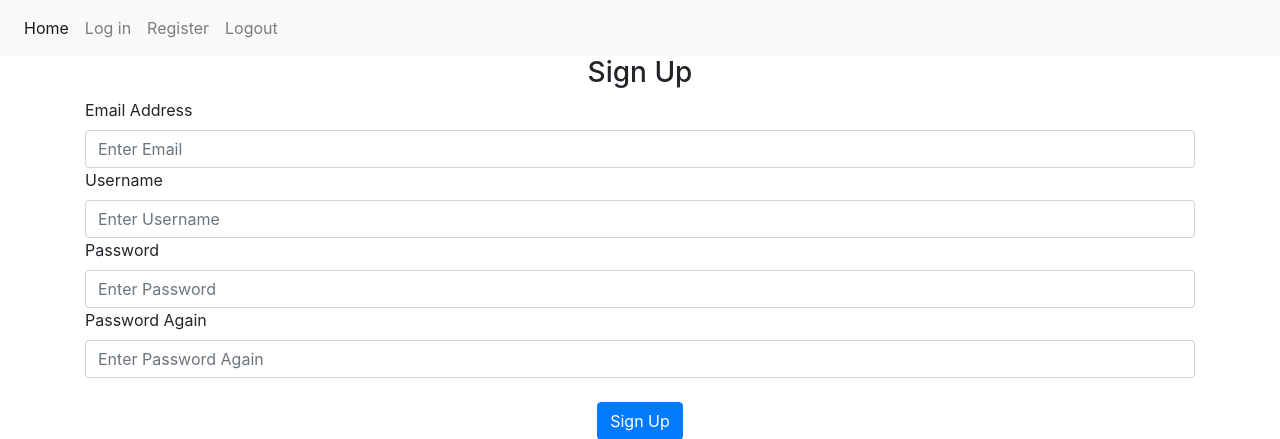
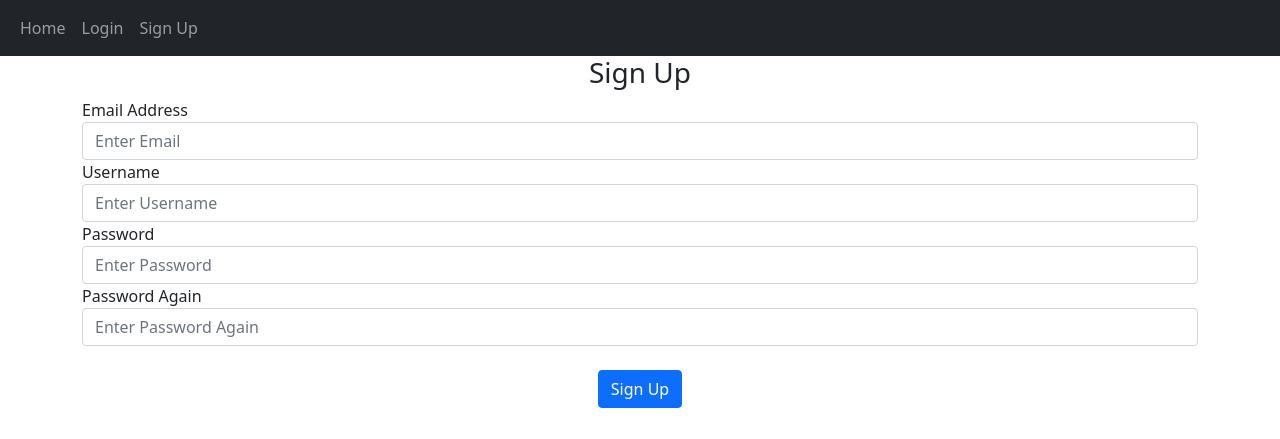
Before and after one commit to barrakz/Football-League, a Flask app: page /sign-up in a window 1280 px wide. Shown: the top 439 px of the page. Run offline with Flask 3, Linux system fonts and the light colour scheme; some libraries are stand-ins or nearby versions.

Commit message:
update base.html

```diff
--- a/website/templates/base.html
+++ b/website/templates/base.html
@@ -1,59 +1,76 @@
 <!doctype html>
-<html>
+<html lang="en">
 <head>
-    <!-- Required meta tags -->
-    <meta charset="utf-8">
-    <meta name="viewport" content="width=device-width, initial-scale=1, shrink-to-fit=no">
+    <meta charset="UTF-8">
+    <meta name="viewport"
+          content="width=device-width, user-scalable=no, initial-scale=1.0, maximum-scale=1.0, minimum-scale=1.0">
+    <meta http-equiv="X-UA-Compatible" content="ie=edge">
 
-    <!-- Bootstrap CSS -->
-    <link rel="stylesheet" href="https://stackpath.bootstrapcdn.com/bootstrap/4.1.3/css/bootstrap.min.css">
-
+    <link
+            href="https://cdn.jsdelivr.net/npm/bootstrap@5.0.2/dist/css/bootstrap.min.css"
+            rel="stylesheet"
+            integrity="sha384-EVSTQN3/azprG1Anm3QDgpJLIm9Nao0Yz1ztcQTwFspd3yD65VohhpuuCOmLASjC"
+            crossorigin="anonymous"
+    />
+    <script src="https://kit.fontawesome.com/d4d45242bb.js" crossorigin="anonymous"></script>
     <title>{% block title %}{% endblock %}</title>
-
 </head>
 <body>
-    <nav class="navbar navbar-expand-lg navbar-light bg-light">
+<nav class="navbar navbar-expand-lg navbar-dark bg-dark">
+    <div class="container-fluid">
+        <button
+                class="navbar-toggler"
+                type="button"
+                data-bs-toggle="collapse"
+                data-bs-target="#navbar">
+            <span class="navbar-toggler-icon"></span>
 
-      <div class="collapse navbar-collapse" id="navbarNav">
-        <ul class="navbar-nav">
-          <li class="nav-item active">
-            <a class="nav-link" href="{{ url_for('views.home') }}">Home <span class="sr-only">(current)</span></a>
-          </li>
-          <li class="nav-item">
-            <a class="nav-link" href="{{ url_for('auth.login') }}">Log in</a>
-          </li>
-          <li class="nav-item">
-            <a class="nav-link" href="{{ url_for('auth.sign_up') }}">Register</a>
-          </li>
-          <li class="nav-item">
-            <a class="nav-link" href="{{ url_for('auth.logout') }}">Logout</a>
-          </li>
-        </ul>
+        </button>
+        <div class="collapse navbar-collapse" id="navbar">
+            <div class="navbar-nav">
+	            <a class="nav-item nav-link" href="/home">Home</a>
+	            {% if user.is_authenticated %}
+	            <a class="nav-item nav-link" href="/logout">Logout</a>
+	            {% else %}
+	            <a class="nav-item nav-link" href="/login">Login</a>
+	            <a class="nav-item nav-link" href="/sign-up">Sign Up</a>
+
+
+	            {% endif %}
+
+
+            </div>
+        </div>
+
     </div>
 </nav>
+{% with messages = get_flashed_messages(with_categories=True) %}
+{% if messages %}
+{% for category, message in messages %}
+{% if category == "error" %}
 
-    <div class="container">
-      {% with messages = get_flashed_messages() %}
-      {% if messages %}
-      {% for message in messages %}
-      <div class="alert alert-{{ message[1] }} alert-dismissible fade show" role="alert">
+<div class="alert alert-danger alter-dismissible fade show" role="alert">
     {{ message }}
-        <button type="button" class="close" data-dismiss="alert" aria-label="Close">
-          <span aria-hidden="true">&times;</span>
-        </button>
+    <button type="button" class="btn-close" data-bs-dismiss="alert"></button>
 </div>
+{% else %}
+<div class="alert alert-success alter-dismissible fade show" role="alert">
+    {{ message }}
+    <button type="button" class="btn-close" data-bs-dismiss="alert"></button>
+</div>
+{% endif %}
 {% endfor %}
 {% endif %}
 {% endwith %}
 
-      {% block content %}
-      {% endblock %}
-    </div>
 
-    <!-- Optional JavaScript -->
-    <!-- jQuery first, then Popper.js, then Bootstrap JS -->
-    <script src="https://code.jquery.com/jquery-3.3.1.slim.min.js"></script>
-    <script src="https://cdnjs.cloudflare.com/ajax/libs/popper.js/1.14.3/umd/popper.min.js"></script>
-    <script src="https://stackpath.bootstrapcdn.com/bootstrap/4.1.3/js/bootstrap.min.js"></script>
+<div class="container">{% block content %} {% endblock %}</div>
+<script
+        src="https://cdn.jsdelivr.net/npm/bootstrap@5.0.2/dist/js/bootstrap.bundle.min.js"
+        integrity="sha384-MrcW6ZMFYlzcLA8Nl+NtUVF0sA7MsXsP1UyJoMp4YLEuNSfAP+JcXn/tWtIaxVXM"
+        crossorigin="anonymous">
+</script>
+
+
 </body>
 </html>
```
Lines whose indentation alone changed are shown as unchanged.
